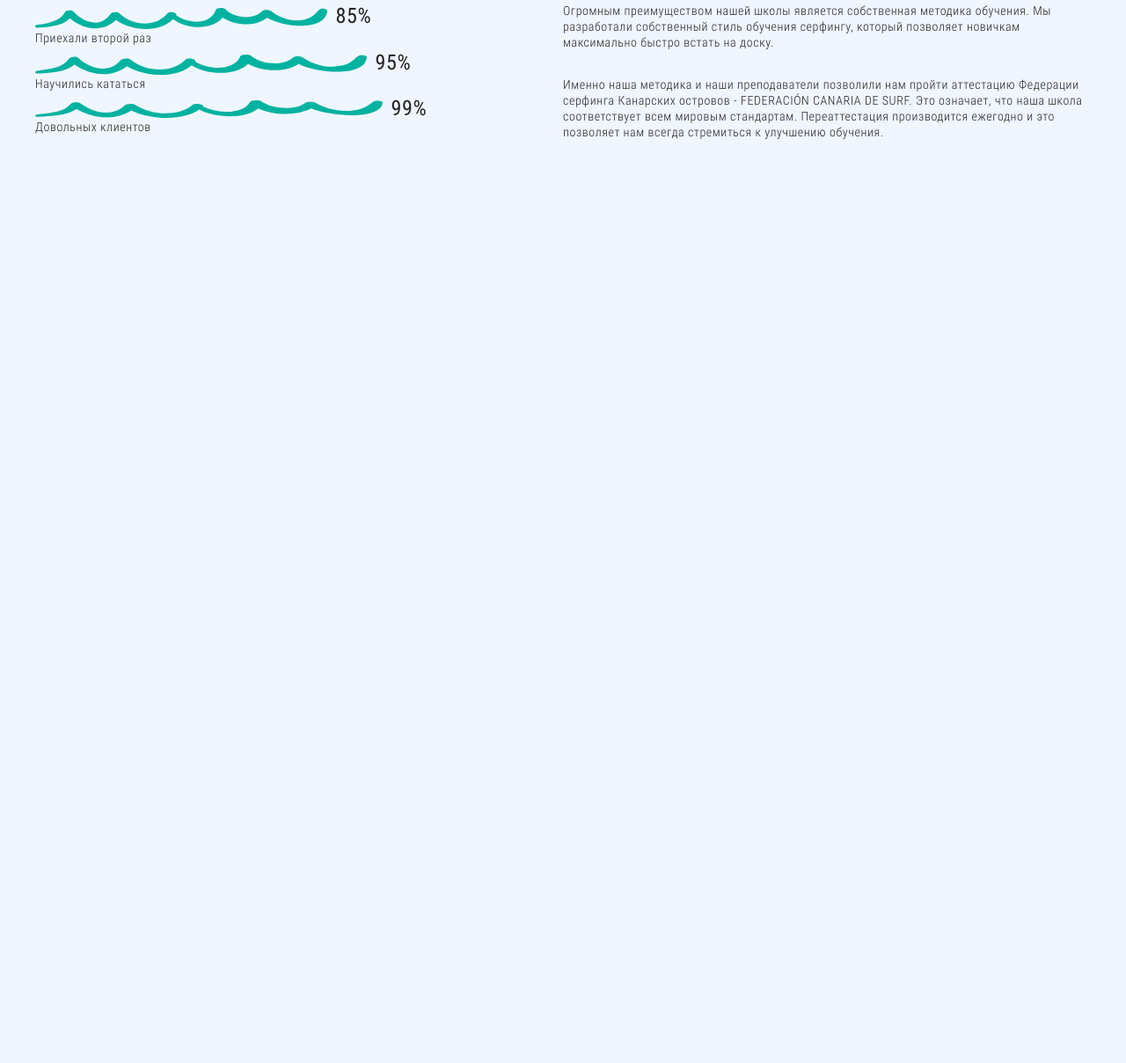
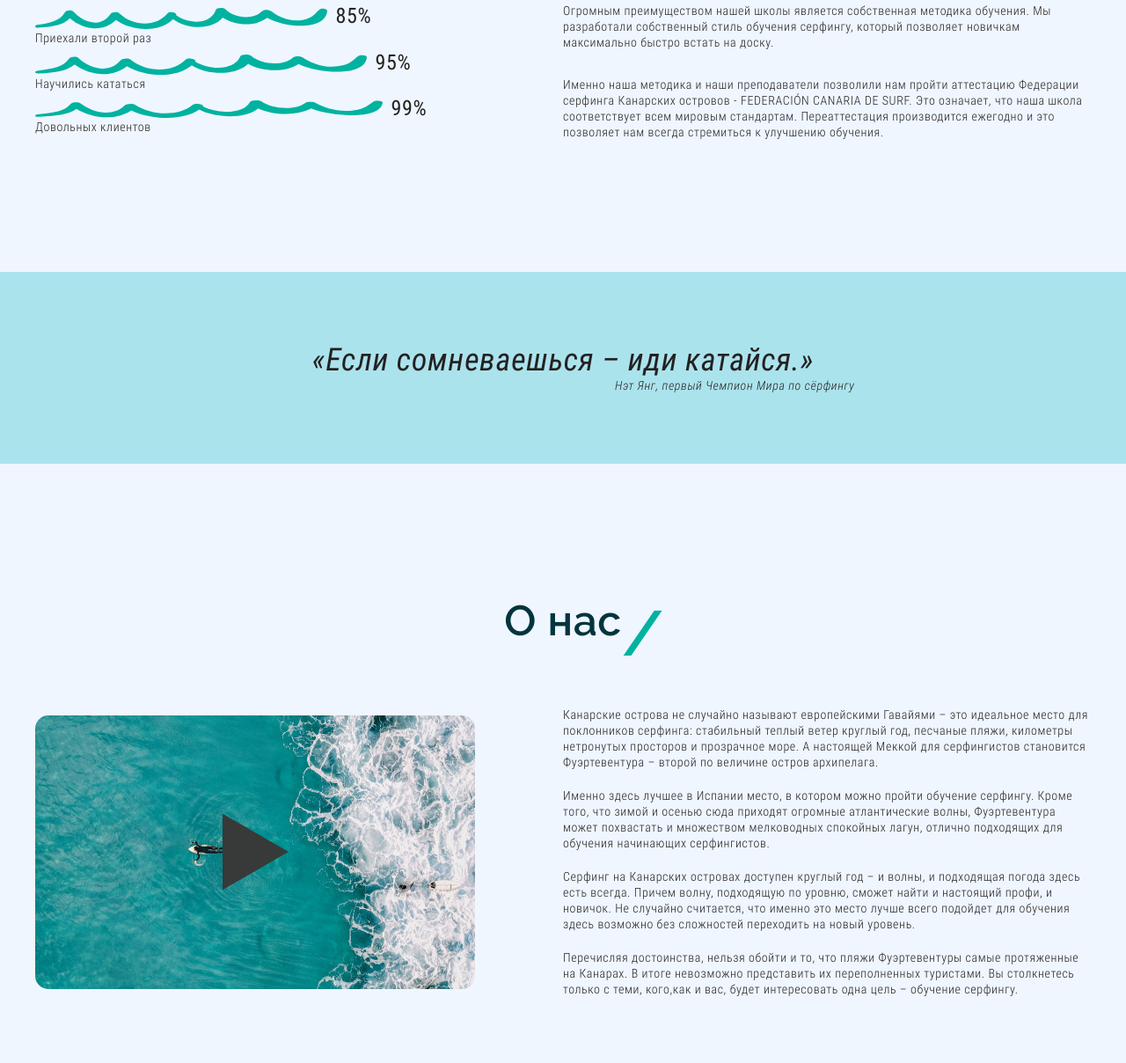
Before and after one commit to LeelaMardana/Wafe, a website built with webpack: page src/index.html in a window 1280 px wide. Shown: the part 1346-2554 px from the top of the page at 88% size. Before the commit the page ends 1655 px from the top, so only its background shows below. Built offline with nearby package versions, Linux system fonts and the light colour scheme.

Commit message:
Add about

```diff
--- a/package.json
+++ b/package.json
@@ -1,5 +1,5 @@
 {
-  "name": "webpack",
+  "name": "wafe",
   "version": "1.0.0",
   "description": "webpack",
   "main": "index.js",
@@ -31,5 +31,8 @@
     "webpack": "^5.74.0",
     "webpack-cli": "^4.10.0",
     "webpack-dev-server": "^4.9.3"
+  },
+  "dependencies": {
+    "@fancyapps/ui": "^4.0.31"
   }
 }
--- a/src/index.html
+++ b/src/index.html
@@ -71,7 +71,7 @@
     </header>
     <section class="get" id="get">
       <div class="container">
-        <h2 class="title">В ШКОЛЕ ВЫ ПОЛУЧИТЕ</h2>
+        <h2 class="title">В школе вы получите</h2>
         <div class="get__items">
           <div class="get__item">
             <div class="get__item-img-title">
@@ -181,5 +181,71 @@
         </div>
       </div>
     </section>
+    <div class="quote">
+      <blockquote class="blockquote">
+        «Если сомневаешься – иди катайся.»
+        <span class="blockquote__autor"
+          >Нэт Янг, первый Чемпион Мира по сёрфингу</span
+        >
+      </blockquote>
+    </div>
+    <section class="about" id="about">
+      <div class="container">
+        <div class="about__inner">
+          <h2 class="title about__title">О нас</h2>
+          <div class="about__wrapper">
+            <div class="about__popup">
+              <a
+                class="about__popup-link"
+                href="https://www.youtube.com/watch?v=mVRtAOxniUM&ab_channel=SurfTricks"
+                data-fancybox=""
+                data-width="1600"
+                data-height="900"
+              >
+                <img src="./images/play.png" alt="play" />
+              </a>
+              <div class="about__popup-wrap">
+                <img
+                  class="about__popup-img"
+                  src="./images/video.jpg"
+                  alt="video"
+                />
+              </div>
+            </div>
+            <div class="about__content">
+              <p class="about__content-text">
+                Канарские острова не случайно называют европейскими Гавайями –
+                это идеальное место для поклонников серфинга: стабильный теплый
+                ветер круглый год, песчаные пляжи, километры нетронутых
+                просторов и прозрачное море. А настоящей Меккой для серфингистов
+                становится Фуэртевентура – второй по величине остров архипелага.
+              </p>
+              <p>
+                Именно здесь лучшее в Испании место, в котором можно пройти
+                обучение серфингу. Кроме того, что зимой и осенью сюда приходят
+                огромные атлантические волны, Фуэртевентура может похвастать и
+                множеством мелководных спокойных лагун, отлично подходящих для
+                обучения начинающих серфингистов.
+              </p>
+              <p>
+                Серфинг на Канарских островах доступен круглый год – и волны, и
+                подходящая погода здесь есть всегда. Причем волну, подходящую по
+                уровню, сможет найти и настоящий профи, и новичок. Не случайно
+                считается, что именно это место лучше всего подойдет для
+                обучения здесь возможно без сложностей переходить на новый
+                уровень.
+              </p>
+              <p>
+                Перечисляя достоинства, нельзя обойти и то, что пляжи
+                Фуэртевентуры самые протяженные на Канарах. В итоге невозможно
+                представить их переполненных туристами. Вы столкнетесь только с
+                теми, кого,как и вас, будет интересовать одна цель – обучение
+                серфингу.
+              </p>
+            </div>
+          </div>
+        </div>
+      </div>
+    </section>
   </body>
 </html>
--- a/src/index.js
+++ b/src/index.js
@@ -1,5 +1,7 @@
 import html from './index.html';
 import scss from './index.scss';
+import { Fancybox, Carousel, Panzoom } from '@fancyapps/ui';
+import '@fancyapps/ui/dist/fancybox.css';
 import { first } from './modules/first';
 
 first();
--- a/src/scss/_style.scss
+++ b/src/scss/_style.scss
@@ -1,6 +1,7 @@
 :root {
   --color: #000000;
   --color-active: #197bbd;
+  --main: #abe3ed;
 }
 
 body {
@@ -63,8 +64,8 @@ body {
   left: 0;
   background: linear-gradient(
     270deg,
-    rgb(215, 243, 240, 0.9) 0%,
-    rgb(83, 255, 244, 0.9) 100%
+    rgb(239, 239, 239, 0.8) 0%,
+    rgb(171, 227, 237, 0.9) 100%
   );
 
   &__wrap {
@@ -168,7 +169,7 @@ body {
 }
 
 .get {
-  padding: 150px 0;
+  padding: 150px 0 75px;
   &__items {
     display: flex;
     justify-content: space-between;
@@ -245,3 +246,62 @@ body {
     }
   }
 }
+
+.quote {
+  padding: 75px 0;
+  .blockquote {
+    text-align: center;
+    font-style: italic;
+    font-weight: 400;
+    font-size: 36px;
+    line-height: 40px;
+    letter-spacing: 0.6px;
+    padding: 80px 10px;
+    background-color: var(--main);
+    &__autor {
+      display: block;
+      font-weight: 300;
+      font-size: 14px;
+      line-height: 18px;
+      text-align: center;
+      margin-left: 31%;
+    }
+  }
+}
+
+.about {
+  padding: 75px 0;
+  &__wrapper {
+    display: flex;
+    justify-content: space-between;
+    align-items: center;
+  }
+  &__content {
+    max-width: 600px;
+    display: flex;
+    flex-direction: column;
+    gap: 20px;
+  }
+  &__title {
+    margin-bottom: 70px;
+  }
+  &__popup {
+    max-width: 500px;
+    position: relative;
+    display: flex;
+    justify-content: center;
+    align-items: center;
+    &-wrap {
+      border-radius: 15px;
+      overflow: hidden;
+      max-width: 500px;
+      height: 311px;
+      img {
+        height: 100%;
+      }
+    }
+    &-link {
+      position: absolute;
+    }
+  }
+}
```
Also changed, not shown: src/modules/swiper.js (added, +56 -0 lines).
